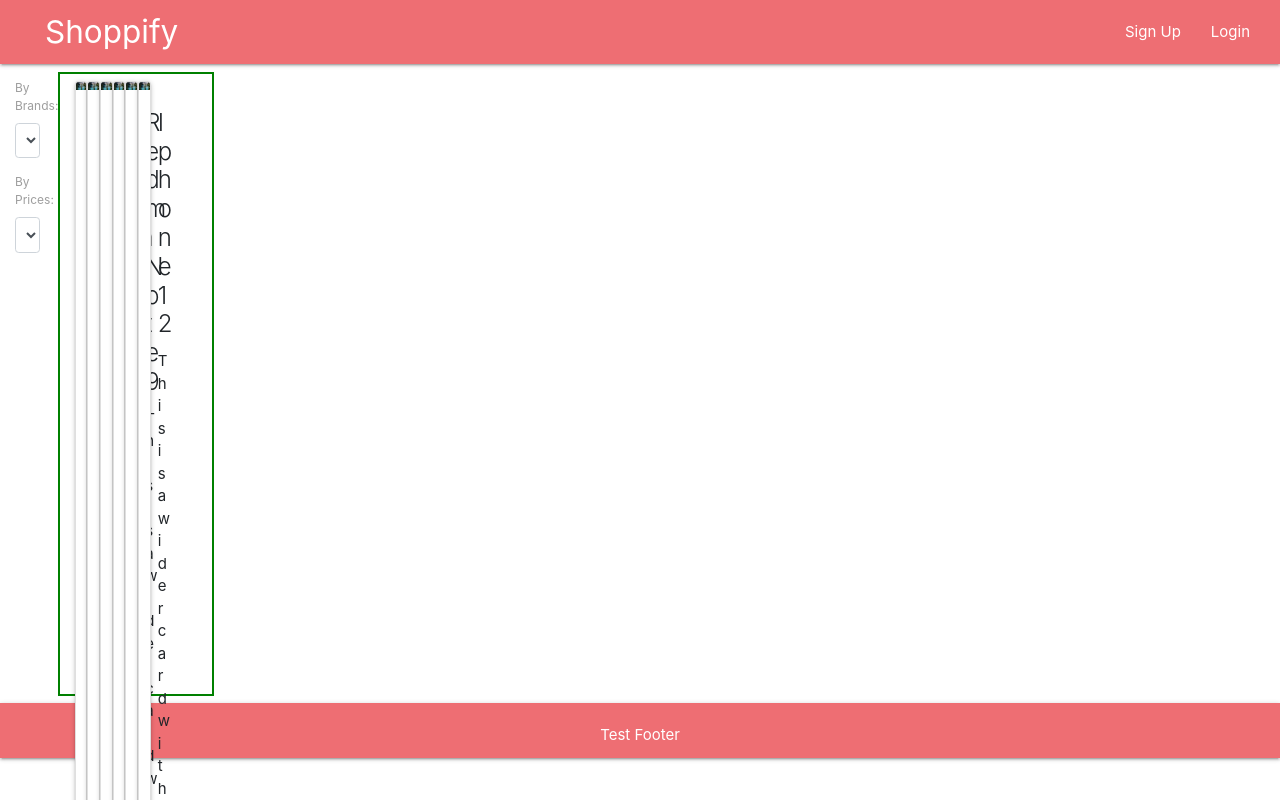
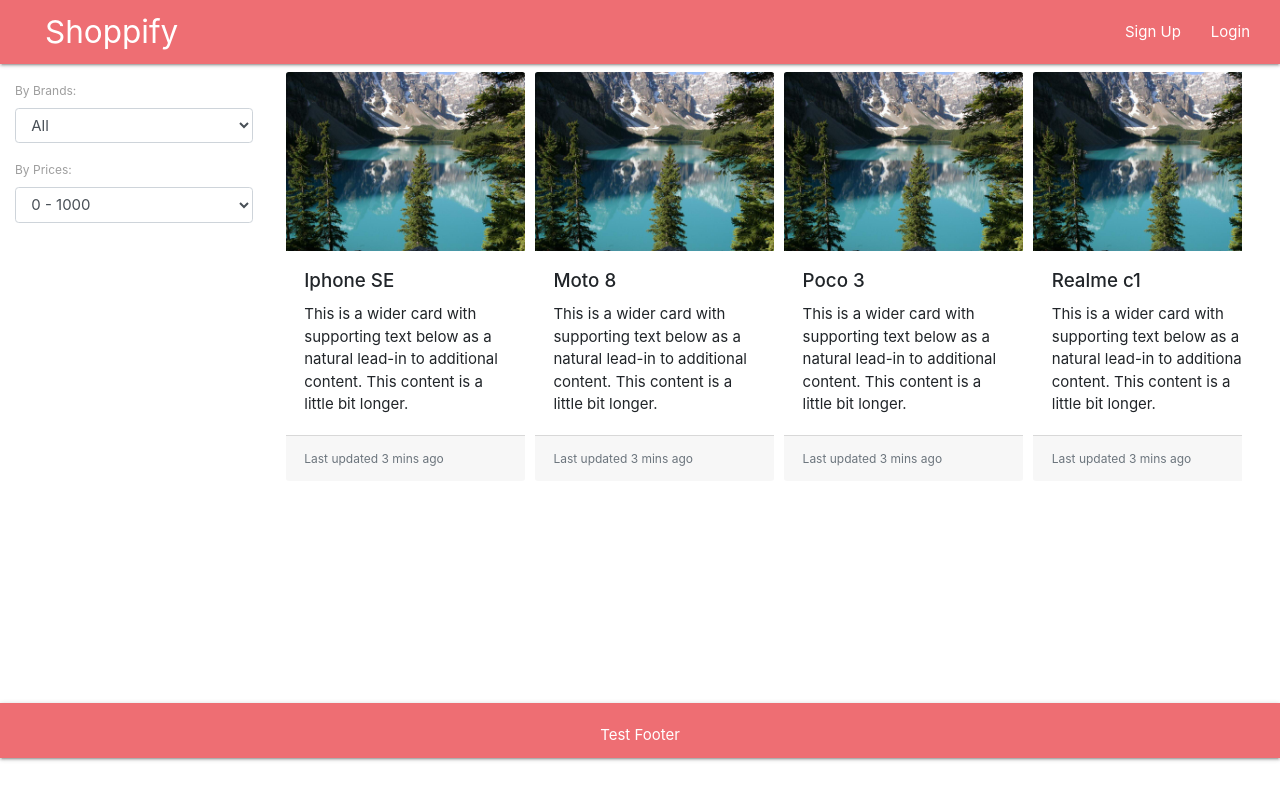
Before and after one commit to Gulsonmahesh/capstone-react, a React (Create React App) app: page / in a window 1280 px wide. Shown: the top 800 px of the page. Built offline with nearby package versions, Linux system fonts and the light colour scheme.

Commit message:
Added Cart Component
Added Cart Component and some styling update

```diff
--- a/src/App.css
+++ b/src/App.css
@@ -4,12 +4,10 @@
     height: 80.5vh;
 }
 .cardContainer {
-    max-width: 50%;
     display: flex;
-    position: absolute;
-    /* width: 280px;
-
-    gap: 10px; */
+    position: relative;
+    gap: 10px;
+    overflow: auto;
 }
 @media (max-width: 360px)
 {
--- a/src/App.js
+++ b/src/App.js
@@ -13,8 +13,6 @@ import ErrorWrapper from './wrapper/ErrorWrapper';
 import Login from './components/user/Login';
 import Signup from './components/user/Signup';
 
-
-
 class App extends Component {
   render() {
     return (
@@ -27,6 +25,7 @@ class App extends Component {
             <Route path="/productdetails/:id" component={lazy(() => import ('./components/product/ProductDetails'))} />
             <Route path= "/signup" component={ Signup } />
             <Route path= "/login" component={ Login }  />
+            <Route path= "/cart" component={ lazy(() => import ('./components/product/Cart')) }  />
           </Switch>
           </Suspense>
         </Router>
--- a/src/components/dashboard/dashboard.css
+++ b/src/components/dashboard/dashboard.css
@@ -14,16 +14,19 @@ label {
     margin-bottom: .5rem;
 }
 
-.rightpane {
+.cardcontent {
+    min-width : 25%;
+}
+/* .rightpane {
     border: 2px solid green;
-}
+} */
 
 .productcontainer {
-    display: flex;
+    /* display: flex;
     flex-direction: row;
     min-width: auto;
     flex-wrap: inherit;
-    position: relative
+    position: relative */
 }
 
 @media (max-width: 480px) {
--- a/src/components/layout/Signout.js
+++ b/src/components/layout/Signout.js
@@ -12,7 +12,7 @@ const Signout = (props) => {
     return (
         <Fragment>
             <ul className="right mr-3">
-                <li><a href="/"><i className="medium material-icons">add_shopping_cart</i></a></li>
+                <li><a href="/cart"><i className="medium material-icons">add_shopping_cart</i></a></li>
                 <li><a href="/" onClick={(event) => logout(event)} >Sign Out</a></li>
                 <li className="divider"></li>
                 <li><span data-target="dropdown1" className="btn-floating btn-small  d-none d-lg-block d-md-block waves-effect waves-light blue dropdown-trigger mt-3">MM</span></li>
--- /dev/null
+++ b/src/components/product/Cart.js
@@ -0,0 +1,13 @@
+import React, { Component, Fragment } from 'react';
+
+class Cart extends Component {
+    render() {
+        return (
+            <Fragment>
+                Cart
+            </Fragment>
+        );
+    }
+}
+
+export default Cart;
--- a/src/components/product/ProductList.js
+++ b/src/components/product/ProductList.js
@@ -8,7 +8,6 @@ class ProductList extends Component {
         let selectedPrice = '';
         let productData = [];
 
-        console.log(this.props.filterProduct);
         if (this.props.filterProduct !== null ){
             selectedBrand = (this.props.filterProduct.selectedBrand) ? this.props.filterProduct.selectedBrand.split(':')[1].trim() : '';
             selectedPrice = (this.props.filterProduct.selectedPrice) ? this.props.filterProduct.selectedPrice : '';
--- a/src/components/product/product.js
+++ b/src/components/product/product.js
@@ -3,18 +3,17 @@ import React, { Fragment }  from 'react';
 import Image from "./sample-1.jpg";
 
 const Product = ({productData}) => {
-
     const openProduct = (product) => {
         alert(product.title);
     }
-
+    if( productData.length ) {
         return (
             <Fragment>
-            <div className="cardContainer d-flex">
+                <div className="cardContainer">
                     {
                         productData.map(product => {
                             return (
-                        <div key ={product.id} className="card">
+                            <div key ={product.id} className="cardcontent">
                                 <img className="card-img-top" src={Image} alt="Card cap" onClick={() => openProduct(product)} />
                                 <div className="card-body">
                                 <h5 className="card-title">{product.title}</h5>
@@ -30,7 +29,14 @@ const Product = ({productData}) => {
 
                 </div>
             </Fragment>
-    );
+        )
+    } else {
+        return (
+            <Fragment>
+                <div className="cardContainer d-flex"> No Products Available. Please Modify the search Critiria</div>
+            </Fragment>
+        )
+    }
 }
 
 export default Product;
--- a/src/store/createStore.js
+++ b/src/store/createStore.js
@@ -1,13 +1,16 @@
-import { applyMiddleware, compose, createStore } from 'redux';
-import thunk from 'redux-thunk';
-import { getFirebase } from 'react-redux-firebase'
+// import { applyMiddleware, compose, createStore } from 'redux';
+// import thunk from 'redux-thunk';
+// import { getFirebase } from 'react-redux-firebase'
+import { createStore } from 'redux';
 import RootReducer from './reducer/rootReducer';
 
 const initialState = {}
 
-const middlewares = [
-  thunk.withExtraArgument(getFirebase)
-]
-const store = createStore(RootReducer,initialState,compose(applyMiddleware(...middlewares)));
+// const middlewares = [
+//   thunk.withExtraArgument(getFirebase)
+// ]
+// const store = createStore(RootReducer,initialState,compose(applyMiddleware(...middlewares)));
+
+const store = createStore(RootReducer,initialState)
 
 export default store;
--- a/src/store/reducer/rootReducer.js
+++ b/src/store/reducer/rootReducer.js
@@ -1,5 +1,5 @@
 import { combineReducers } from 'redux';
-import { firebaseReducer, firestoreReducer  } from 'react-redux-firebase'
+// import { firebaseReducer, firestoreReducer  } from 'react-redux-firebase'
 
 import authReducer from './authReducer';
 import ProductReducer from './productReducer';
@@ -8,8 +8,8 @@ import ProductReducer from './productReducer';
 const rootReducer = combineReducers({
     auth:authReducer,
     product: ProductReducer,
-    firebase: firebaseReducer,
-    firestore: firestoreReducer
+    // firebase: firebaseReducer,
+    // firestore: firestoreReducer
 });
 
 export default rootReducer;
```
Lines whose indentation alone changed are shown as unchanged.
